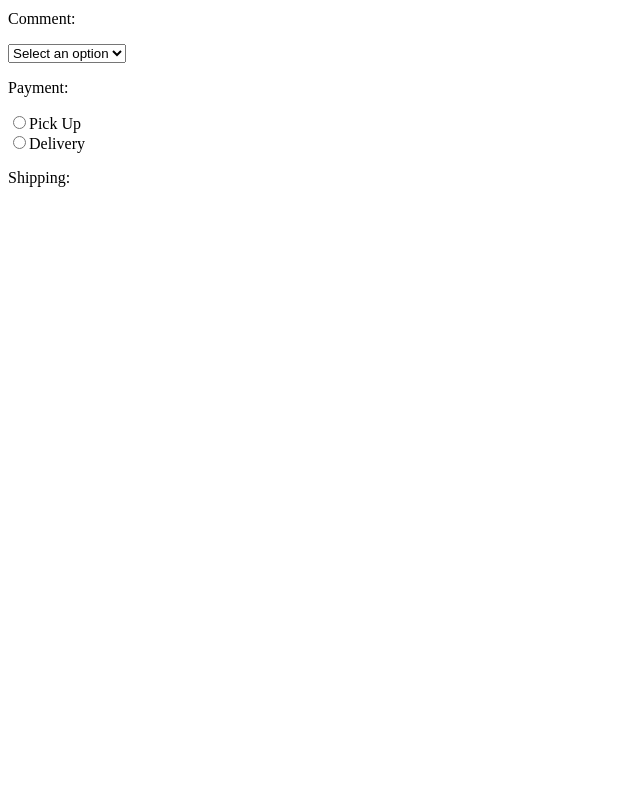
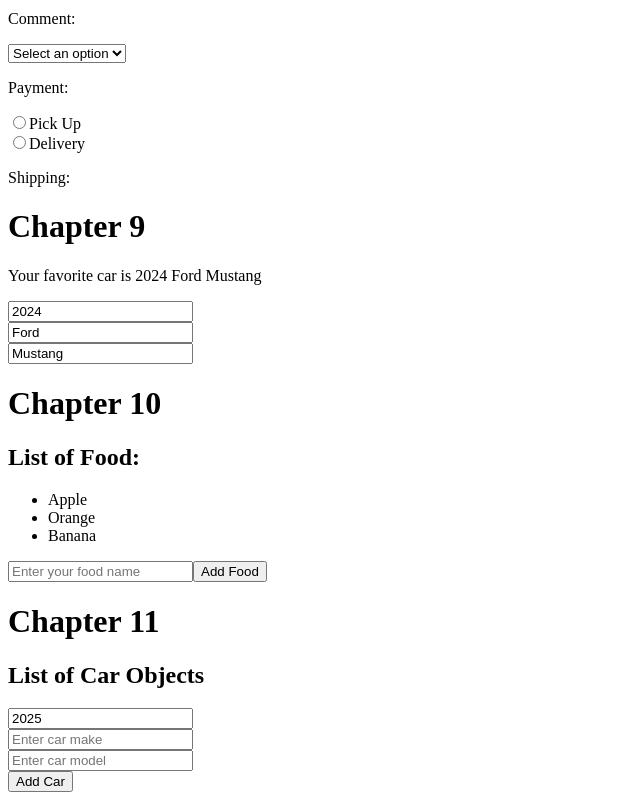
Before and after one commit to valentinonathan/React-Learning-Journey, a React (Vite) app in the folder Learning Files/React Learning 2/react-learning-2/: page / in a window 1280 px wide. Shown: the part 1894-2694 px from the top of the page, without its empty margins (0-640 px from the left). Before the commit the page ends 2097 px from the top, so only its background shows below. Built offline with nearby package versions, Linux system fonts and the light colour scheme.

Commit message:
Learning 4

```diff
--- a/Learning Files/React Learning 2/react-learning-2/src/App.jsx
+++ b/Learning Files/React Learning 2/react-learning-2/src/App.jsx
@@ -9,6 +9,9 @@
 import ProfilePicture from './ProfilePicture.jsx'
 import HookPractice from './HookPractice.jsx'
 import Form from './Form.jsx'
+import Car from './Car.jsx'
+import Food from './Food.jsx'
+import ListOfCar from './ListOfCar.jsx'
 
 function App() {
   return (
@@ -34,6 +37,12 @@
     <HookPractice />
     <Learning_Chapter chapter={8} />
     <Form />
+    <Learning_Chapter chapter={9} />
+    <Car />
+    <Learning_Chapter chapter={10} />
+    <Food />
+    <Learning_Chapter chapter={11} />
+    <ListOfCar />
     </>
   );
 }
--- /dev/null
+++ b/Learning Files/React Learning 2/react-learning-2/src/Car.jsx
@@ -0,0 +1,29 @@
+import { useState } from "react";
+
+function MyComponent(){
+    const [car, setCar] = useState({year: 2024,
+                                    make: "Ford",
+                                    model: "Mustang"
+                                    });
+
+    function handleYearChange(event) {
+        setCar(c => ({...c, year:event.target.value}));
+    }
+    function handleMakeChange(event) {
+        setCar(c => ({...c, make:event.target.value}));
+    }
+    function handleModelChange(event) {
+        setCar(c => ({...c, model:event.target.value}));
+    }
+
+    return (
+        <>
+        <p>Your favorite car is {car.year} {car.make} {car.model}</p>
+        <input type="number" value={car.year} onChange={handleYearChange}/> <br/>
+        <input type="text" value={car.make} onChange={handleMakeChange}/> <br/>
+        <input type="text" value={car.model} onChange={handleModelChange}/> <br/>
+        </>
+    );
+}
+
+export default MyComponent
--- /dev/null
+++ b/Learning Files/React Learning 2/react-learning-2/src/Food.jsx
@@ -0,0 +1,35 @@
+import {useState} from 'react'
+
+function Food() {
+
+    const [foods, setFoods] = useState(["Apple", "Orange", "Banana"]);
+
+    function handleAddFood() {
+        const newFood = document.getElementById("foodInput").value;
+        if (newFood === "") {
+            alert("Please enter a food!");
+        }
+        else {
+            document.getElementById("foodInput").value = "";
+            setFoods(f => [...f, newFood]);
+        }
+    }
+    function handleRemoveFood(index) {
+        setFoods(f => f.filter((_, i) => i !== index));
+    }
+
+    return (
+        <div>
+            <h2>List of Food:</h2>
+            <ul>
+                {foods.map((food, index) => <li key={index} onClick={() => handleRemoveFood(index)}>
+                                                {food}
+                                            </li>)}
+            </ul>
+            <input type="text" id="foodInput" placeholder="Enter your food name" />
+            <button onClick={handleAddFood}>Add Food</button>
+        </div>
+    );
+}
+
+export default Food
--- /dev/null
+++ b/Learning Files/React Learning 2/react-learning-2/src/ListOfCar.jsx
@@ -0,0 +1,48 @@
+import { useState } from "react";
+
+function ListOfCar() {
+    const [cars, setCars] = useState([]);
+    const [carYear, setCarYear] = useState(new Date().getFullYear());
+    const [carMake, setCarMake] = useState("");
+    const [carModel, setCarModel] = useState("");
+
+    function handleAddCar() {
+        const newCar = {year: carYear,
+                        make: carMake,
+                        model: carModel};
+        setCars(c => [...c, newCar]);
+
+        setCarYear(y => new Date().getFullYear());
+        setCarMake(m => "");
+        setCarModel(m => "");
+    }
+    function handleRemoveCar(index) {
+        setCars(c => c.filter((element, i) => index !== i));
+    }
+    function handleYearChange(event) {
+        setCarYear(y => event.target.value);
+    }
+    function handleMakeChange(event) {
+        setCarMake(m => event.target.value);
+    }
+    function handleModelChange(event) {
+        setCarModel(m => event.target.value);
+    }
+    return (
+        <div>
+            <h2>List of Car Objects</h2>
+            <ul>
+                {cars.map((car, index) =>
+                    <li key={index} onClick={() => handleRemoveCar(index)}>
+                        {car.year} {car.make} {car.model}
+                    </li>)}
+            </ul>
+            <input type="number" value={carYear} onChange={handleYearChange}/> <br/>
+            <input type="text" value={carMake} placeholder="Enter car make" onChange={handleMakeChange}/> <br/>
+            <input type="text" value={carModel} placeholder="Enter car model" onChange={handleModelChange}/> <br/>
+            <button onClick={handleAddCar}>Add Car</button>
+        </div>
+    );
+}
+
+export default ListOfCar
```
